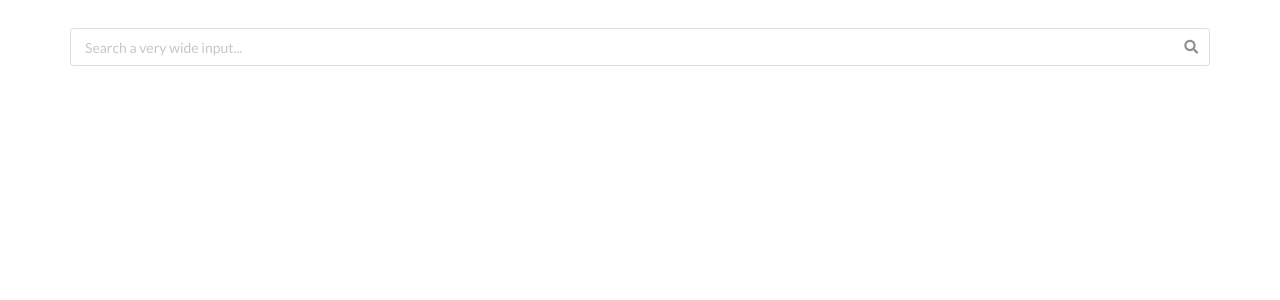
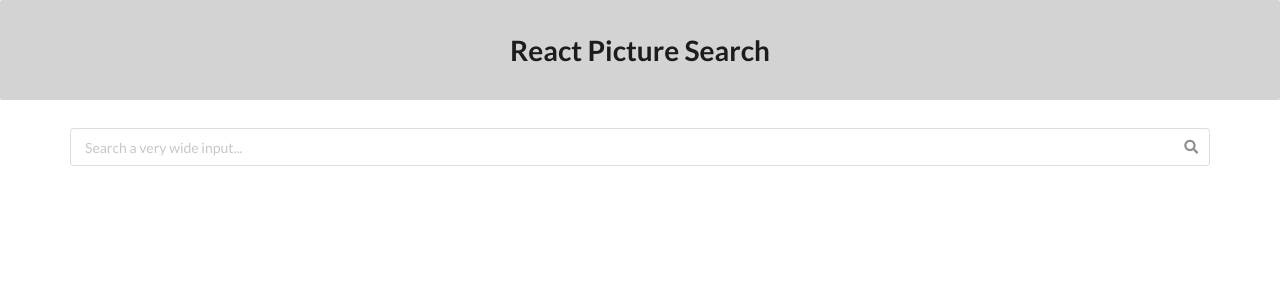
Before and after one commit to OussamaAlouat/pictures-search-react, a React (Create React App) app: page / in a window 1280 px wide. Shown: the top 300 px of the page. Built offline with nearby package versions, Linux system fonts and the light colour scheme.

Commit message:
Create a header title

```diff
--- a/src/app.css
+++ b/src/app.css
@@ -11,3 +11,12 @@
   padding-right: 5rem;
   padding-top: 2rem;
 }
+
+.header-container {
+  min-height: 100px;
+  background-color: lightgray;
+  border-radius: 2px;
+  display: flex;
+  justify-content: center;
+  align-items: center;
+}
--- a/src/components/App.js
+++ b/src/components/App.js
@@ -2,7 +2,17 @@ import React from 'react';
 import SearchBar from './SearchBar';
 
 const App = () => {
-  return <div className="container"><SearchBar></SearchBar></div>
+  return (
+    <div className="">
+      <div className="header-container">
+        <h1>React Picture Search</h1>
+      </div>
+      <div className="container">
+        <SearchBar></SearchBar>
+
+      </div>
+    </div>
+  );
 }
 
 export default App;
```
